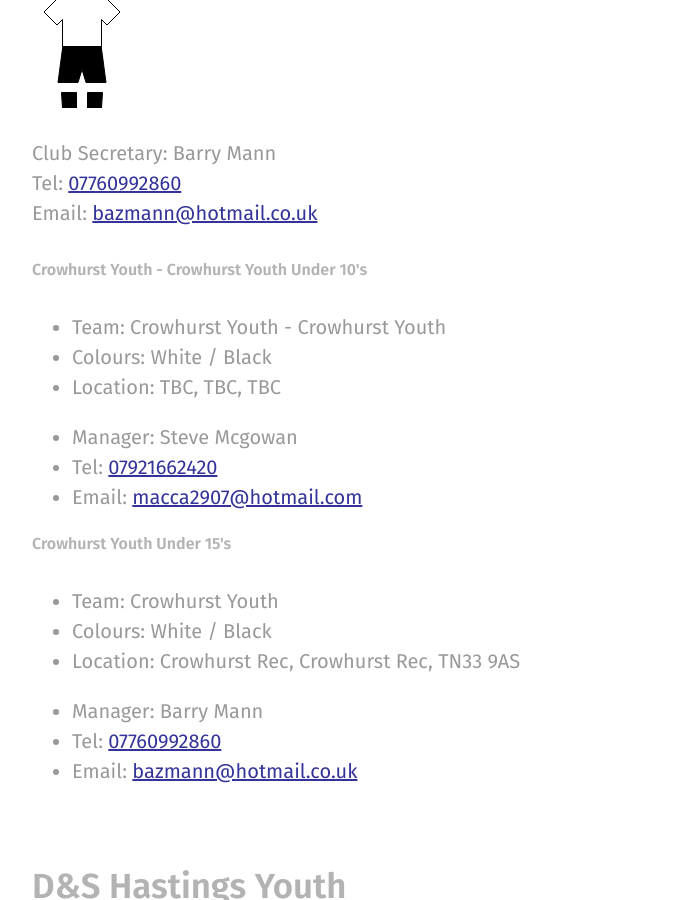
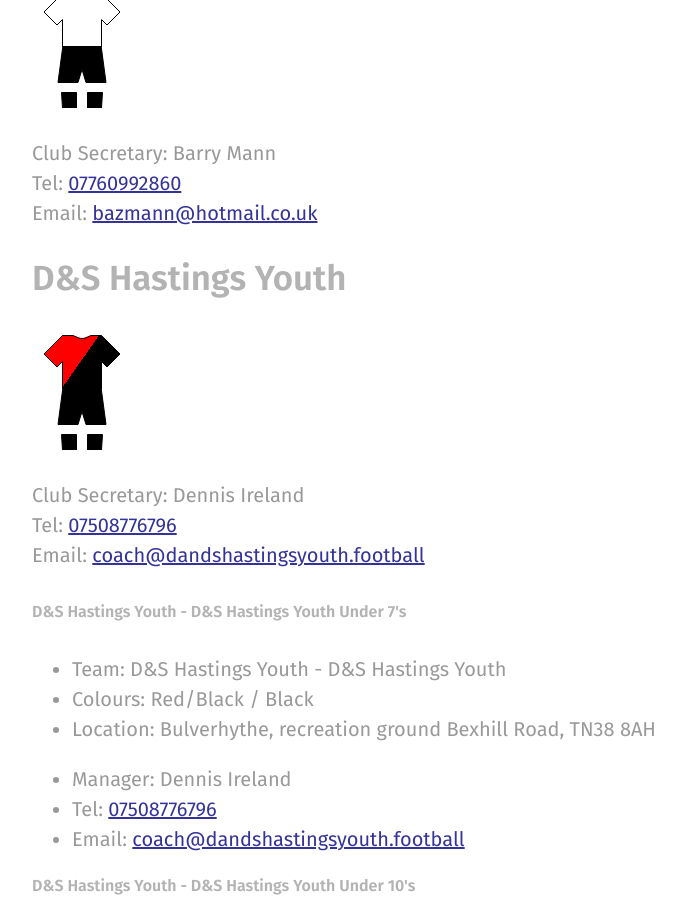
Before and after one commit to rotherleague/Rother, a Jekyll site: the page built from clubs.md, in a window 1280 px wide and 900 px high, scrolled down 2217 px. Shown: the whole window, without its empty margins (48-733 px from the left). Built offline with Jekyll 4.4.1, drawn with Linux system fonts in a browser that asks for light colours; nearby versions of some CDN libraries.

Commit message:
Update crowhurst.html

```diff
--- a/_includes/clubs/crowhurst.html
+++ b/_includes/clubs/crowhurst.html
@@ -7,44 +7,3 @@
 <p>Club Secretary: Barry Mann<br>
   Tel: <a href="tel:07760992860">07760992860</a><br>
 Email: <a href="mailto:bazmann@hotmail.co.uk">bazmann@hotmail.co.uk</a></p>
-
-<div>
-  <div>
-    <div>
-      <h5>Crowhurst Youth - Crowhurst Youth Under 10's</h5>
-    </div>
-    <ul>
-      <li>Team: Crowhurst Youth - Crowhurst Youth</li>
-      <li>Colours: White / Black</li>
-      <li>Location: TBC, TBC, TBC</li>
-    </ul>
-    <ul>
-      <li>Manager: Steve Mcgowan<br>
-      </li>
-      <li>Tel: <a href="tel:07921662420">07921662420</a><br>
-      </li>
-      <li>Email: <a href="mailto:macca2907@hotmail.com">macca2907@hotmail.com</a><br>
-      </li>
-    </ul>
-  </div>
-</div>
-<div>
-  <div>
-    <div>
-      <h5>Crowhurst Youth Under 15's</h5>
-    </div>
-    <ul>
-      <li>Team: Crowhurst Youth</li>
-      <li>Colours: White / Black</li>
-      <li>Location: Crowhurst Rec, Crowhurst Rec, TN33 9AS</li>
-    </ul>
-    <ul>
-      <li>Manager: Barry Mann<br>
-      </li>
-      <li>Tel: <a href="tel:07760992860">07760992860</a><br>
-      </li>
-      <li>Email: <a href="mailto:bazmann@hotmail.co.uk">bazmann@hotmail.co.uk</a></li>
-    </ul>
-  </div>
-</div>
-<p>&nbsp;</p>
```
